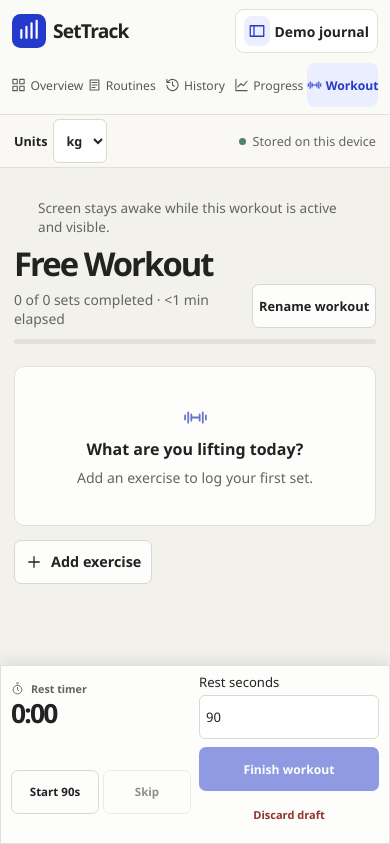
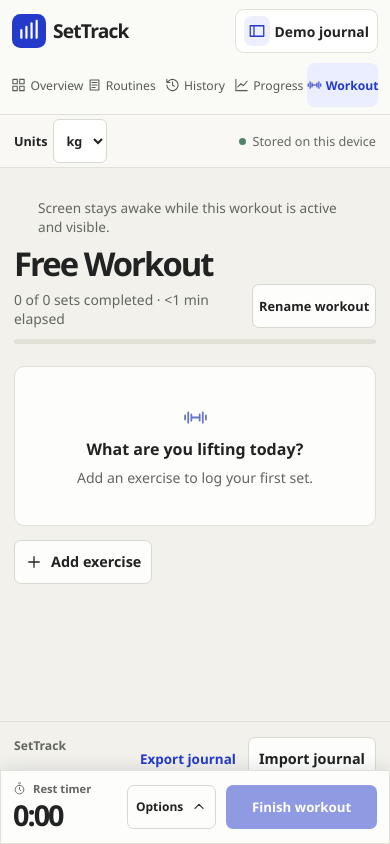
Before and after one commit to naumansaeed0/settrack, a React (Vite) app: page / in a window 390 px wide. Both pictures are taken after a click on the button "Blank workout". Shown: the top 844 px of the page. Built offline with nearby package versions, Linux system fonts and the light colour scheme.

Commit message:
Give phone workouts a compact rest timer with expandable controls

```diff
--- a/src/main.tsx
+++ b/src/main.tsx
@@ -143,7 +143,7 @@ function JournalApp({ workspace, openSwitcher, usePersonal }: { workspace: Works
   const points = journal ? progressFor(journal.history, selected) : [];
   const newRoutine = <button className="button primary" onClick={() => setEditing('new')}><Icon name="plus" size={18} /> New routine</button>;
 
-  return <div className="shell">
+  return <div className={`shell ${journal?.draft ? 'has-draft' : ''}`}>
     <a className="skip" href="#content">Skip to content</a>
     <aside className="sidebar">
       <a className="brand" href="./" onClick={(event) => { if (event.ctrlKey || event.metaKey || event.shiftKey || event.altKey) return; event.preventDefault(); navigate('dashboard'); }}><img src={`${import.meta.env.BASE_URL}mark.svg`} width="39" height="39" alt="" /><span>SetTrack<small>Training journal</small></span></a>
--- a/src/styles.css
+++ b/src/styles.css
@@ -298,3 +298,26 @@ button, .icon-button { min-width: 44px; }
 .lift-actions { display: flex; flex-wrap: wrap; gap: 4px 12px; padding-top: 6px; align-items: center; }
 .lift-actions .add-set { margin: 0; }
 .muted-action { color: var(--muted); }
+.timer-toggle { display: none; }
+.rest-controls { display: grid; gap: 8px; }
+.rest-controls .discard { justify-self: start; }
+@media (max-width: 700px) {
+  .session-grid { padding-bottom: 110px; }
+  .session-grid.rest-expanded { padding-bottom: 300px; }
+  .timer-panel { grid-template-columns: minmax(65px, 1fr) auto minmax(110px, 1.45fr); gap: 10px; padding: 10px 12px max(10px, env(safe-area-inset-bottom)); max-height: 65dvh; overflow: auto; }
+  .timer-toggle { display: inline-flex; grid-column: 2; grid-row: 1; padding-inline: 8px; font-size: .75rem; }
+  .timer-panel .timer-content { grid-column: 1; grid-row: 1; }
+  .timer-panel .timer-label { font-size: .7rem; }
+  .timer-panel .timer-number { font-size: 1.8rem; }
+  .timer-panel .session-actions { grid-column: 3; grid-row: 1; margin: 0; }
+  .timer-panel .session-actions .button { font-size: .83rem; padding-inline: 8px; }
+  .timer-panel .rest-controls { display: none; }
+  .timer-panel[data-expanded='true'] .rest-controls { display: grid; grid-column: 1/-1; grid-row: 2; grid-template-columns: minmax(0, 1fr) minmax(0, 1fr); gap: 10px; border-top: 1px solid var(--line); padding-top: 12px; }
+  .rest-controls .rest-setting { margin: 0; }
+  .rest-controls .timer-actions { align-self: end; }
+  .rest-controls .discard { grid-column: 1/-1; }
+  .has-draft .body { padding-bottom: 85px; }
+}
+@media (prefers-reduced-motion: reduce) {
+  *, *::before, *::after { scroll-behavior: auto !important; transition: none !important; }
+}
--- a/src/workout.tsx
+++ b/src/workout.tsx
@@ -8,6 +8,7 @@ export function WorkoutEditor({ draft, history, change, finish, discard, workspa
   workspace: Workspace; draft: Draft; history: Workout[]; change: (draft: Draft) => void; finish: () => void; discard: () => void;
 }) {
   const { unit, weight, inputWeight, fromInput } = useUnits();
+  const [timerExpanded, setTimerExpanded] = useState(false);
   const [restSeconds, setRestSeconds] = useState(() => { try { return localStorage.getItem(`settrack:${workspace}:restSeconds`) || '90'; } catch { return '90'; } });
   const durationSeconds = Math.min(3600, Math.max(5, Number(restSeconds) || 90));
   const [removing, setRemoving] = useState<{ id: ExerciseId; kind: 'set' | 'exercise' } | null>(null);
@@ -35,7 +36,7 @@ export function WorkoutEditor({ draft, history, change, finish, discard, workspa
   return <>
     <PageHeading title={draft.name} subtitle={`${count} of ${total} sets completed · ${duration(draft.startedAt, now)} elapsed`} action={<button className="button secondary" onClick={() => { setName(draft.name); setRenaming(true); }}>Rename workout</button>} />
     <div className="workout-completion" role="progressbar" aria-label="Workout completion" aria-valuemin={0} aria-valuemax={Math.max(1, total)} aria-valuenow={count}><span style={{ width: `${total ? count / total * 100 : 0}%` }} /></div>
-    <div className="session-grid">
+    <div className={`session-grid ${timerExpanded ? 'rest-expanded' : ''}`}>
       <div className="lift-list">
         {!draft.lifts.length && <section className="panel"><Empty title="What are you lifting today?">Add an exercise to log your first set.</Empty></section>}
         {draft.lifts.map((lift) => {
@@ -57,11 +58,15 @@ export function WorkoutEditor({ draft, history, change, finish, discard, workspa
         })}
         <button className="button secondary add-exercise" onClick={() => setAdding(true)}><Icon name="plus" size={18} /> Add exercise</button>
       </div>
-      <aside className="panel timer-panel" aria-label="Rest timer and workout actions">
+      <aside className="panel timer-panel" data-expanded={timerExpanded} aria-label="Rest timer and workout actions">
         <div className="timer-content"><div className="timer-label"><Icon name="timer" /><span>Rest timer</span></div><div className="timer-number" role="timer" aria-label={`${remaining} seconds remaining`}>{timer}</div></div>
-        <label className="rest-setting">Rest seconds<input aria-label="Rest duration in seconds" inputMode="numeric" type="number" min="5" max="3600" step="1" value={restSeconds} onChange={event => { setRestSeconds(event.target.value); try { localStorage.setItem(`settrack:${workspace}:restSeconds`, event.target.value); } catch { /* Session-only preference. */ } }} /></label>
-        <div className="timer-actions"><button className="button secondary" onClick={() => { const start = Date.now(); setNow(start); change({ ...draft, restUntil: start + durationSeconds * 1000 }); }}>{remaining ? 'Restart' : `Start ${durationSeconds}s`}</button><button className="button secondary" disabled={!remaining} onClick={() => change({ ...draft, restUntil: null })}>Skip</button></div>
-        <div className="session-actions"><button className="button primary" disabled={!count} onClick={() => count === total ? finish() : setConfirm('finish')}>Finish workout</button><button className="text-button discard" onClick={() => setConfirm('discard')}>Discard draft</button></div>
+        <button className="timer-toggle button secondary" aria-expanded={timerExpanded} aria-controls="rest-controls" aria-label={timerExpanded ? 'Hide rest controls' : 'Show rest controls'} onClick={() => setTimerExpanded(!timerExpanded)}><span>Options</span><Icon name={timerExpanded ? 'down' : 'up'} size={16} /></button>
+        <div className="rest-controls" id="rest-controls">
+          <label className="rest-setting">Rest seconds<input aria-label="Rest duration in seconds" inputMode="numeric" type="number" min="5" max="3600" step="1" value={restSeconds} onChange={event => { setRestSeconds(event.target.value); try { localStorage.setItem(`settrack:${workspace}:restSeconds`, event.target.value); } catch { /* Session-only preference. */ } }} /></label>
+          <div className="timer-actions"><button className="button secondary" onClick={() => { const start = Date.now(); setNow(start); change({ ...draft, restUntil: start + durationSeconds * 1000 }); }}>{remaining ? 'Restart' : `Start ${durationSeconds}s`}</button><button className="button secondary" disabled={!remaining} onClick={() => change({ ...draft, restUntil: null })}>Skip</button></div>
+          <button className="text-button discard" onClick={() => setConfirm('discard')}>Discard draft</button>
+        </div>
+        <div className="session-actions"><button className="button primary" disabled={!count} onClick={() => count === total ? finish() : setConfirm('finish')}>Finish workout</button></div>
       </aside>
     </div>
     {renaming && <Modal title="Rename workout" onClose={() => setRenaming(false)}><form onSubmit={event => { event.preventDefault(); if (!name.trim()) return; change({ ...draft, name: name.trim() }); setRenaming(false); }}><label className="field">Workout name<input autoFocus required maxLength={60} value={name} onChange={e => setName(e.target.value)} /></label><div className="modal-actions"><button type="button" className="button secondary" onClick={() => setRenaming(false)}>Cancel</button><button className="button primary" disabled={!name.trim()}>Save name</button></div></form></Modal>}
```
Also changed, not shown: 2 other files (tests, documents, lock files or other folders).
